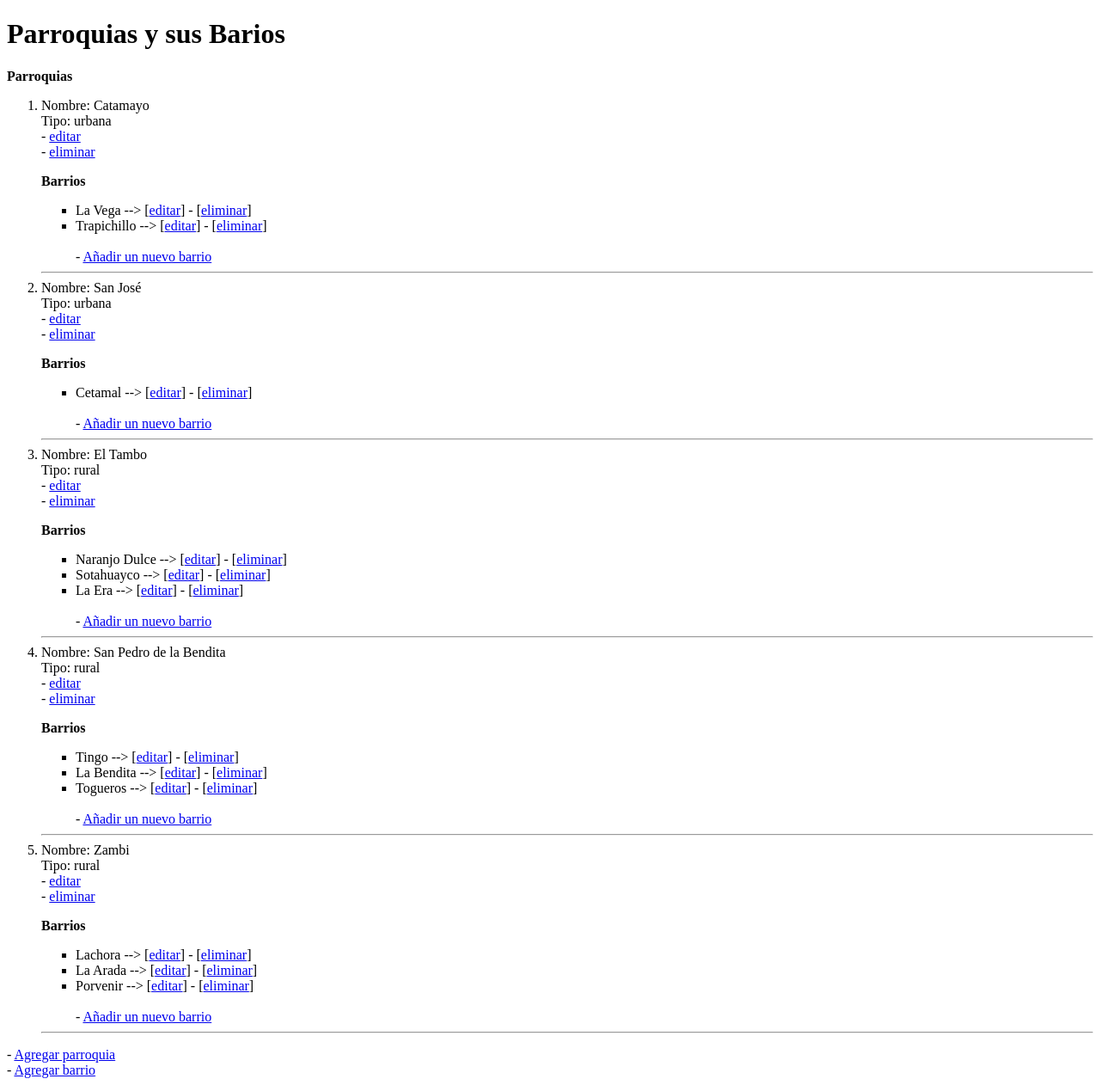
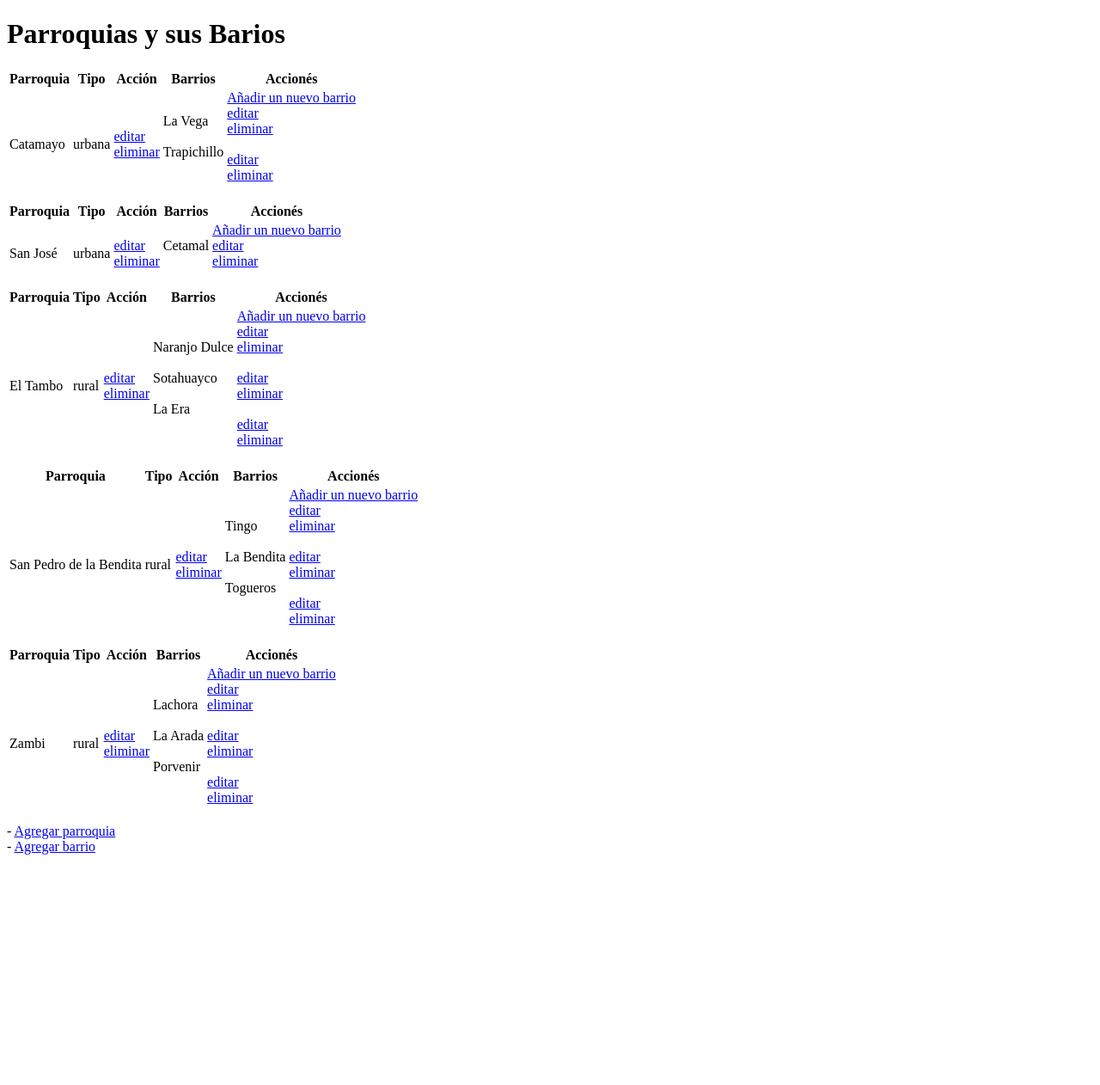
Before and after one commit to PlataformasWeb-P-AA2023/taller10-grupo5, a Django app: page /ordenamiento/ in a window 1280 px wide. Shown: the whole page at 86% size. After the commit the page ends 994 px from the top, so only its background shows below. Run offline with Django 4.2, Linux system fonts and the light colour scheme; data comes from the database, SQL or seed files in the repository.

Commit message:
Creación de la tabla en el index.html

```diff
--- a/proyectociudad/ordenamiento/templates/index.html
+++ b/proyectociudad/ordenamiento/templates/index.html
@@ -8,31 +8,62 @@
 <body>
     <h1>Parroquias y sus Barios</h1>
 
-    <p><b>Parroquias</b></p>
-    <ol>
     {% for p in parroquias %}
+    <table>
+        <tr>
+        <th>Parroquia</th>
+        <th>Tipo</th>
+        <th>Acción</th>
+        <th>Barrios</th>
+        <th>Accionés</th>
+        </tr>
 
+        <tr>
+        <td>{{p.nombre}}</td>
+        <td>{{p.tipo}}</td>
+        <td>
+            <a href="{% url 'editar_parroquia' p.id %}">editar</a><br>
+            <a href="{% url 'eliminar_parroquia' p.id %}" onclick="return confirm('¿Está seguro de la eliminación?')">eliminar</a>
+        </td>
+
+        <td>
+            {% for b in p.barrios.all %}
+                {{b.nombre}}<br><br>
+            {% endfor %}
+        </td>
+        <td>
+            <a href="{% url 'crear_barrio_parroquia' p.id%}">Añadir un nuevo barrio</a><br>
+            {% for b in p.barrios.all %}
+            <a href="{% url 'editar_barrio' b.id %}">editar</a><br>
+            <a href="{% url 'eliminar_barrio' b.id %}" onclick="return confirm('¿Está seguro de la eliminación?')">eliminar</a><br><br>
+            {% endfor %}
+        </td>
+        </tr>
+    </table>
+    {% endfor %}
+
+    <!-- <ol>
         <li>
-            Nombre: {{p.nombre}} <br>
-            Tipo: {{p.tipo}} <br>
-            - <a href="{% url 'editar_parroquia' p.id %}">editar</a> <br>
-            - <a href="{% url 'eliminar_parroquia' p.id %}" onclick="return confirm('¿Está seguro de la eliminación?')">eliminar</a>
+            Nombre:  <br>
+            Tipo:  <br>
+            -  <br>
+            -
 
             <p><b>Barrios</b></p>
             <ul type="square">
-                {% for b in p.barrios.all %}
+
                 <li>
-                    <span>{{b.nombre}} --> [<a href="{% url 'editar_barrio' b.id %}">editar</a>]
-                        - [<a href="{% url 'eliminar_barrio' b.id %}" onclick="return confirm('¿Está seguro de la eliminación?')">eliminar</a>]</span>
+                    <span> -- []
+                        - []</span>
                 </li>
-                {% endfor %}
+
                 <br>
-                - <a href="{% url 'crear_barrio_parroquia' p.id%}">Añadir un nuevo barrio</a>
+                -
             </ul>
         </li>
     <hr>
-    {% endfor %}
-    </ol>
+
+    </ol> -->
 
     - <a href="{% url 'crear_parroquia' %}">Agregar parroquia</a>
     <br>
```
